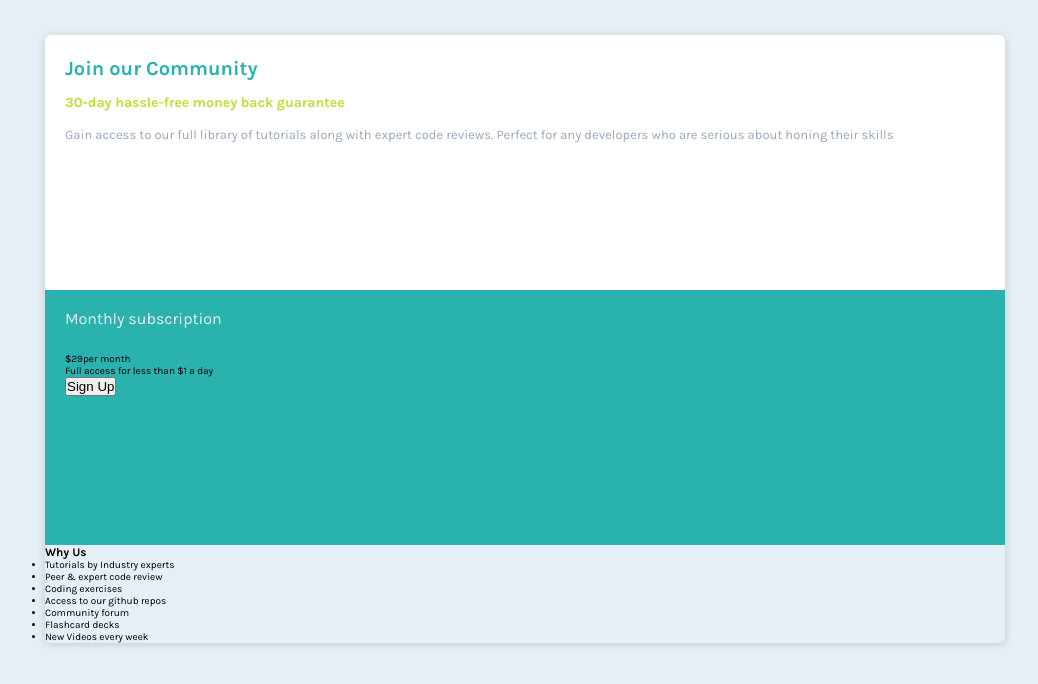
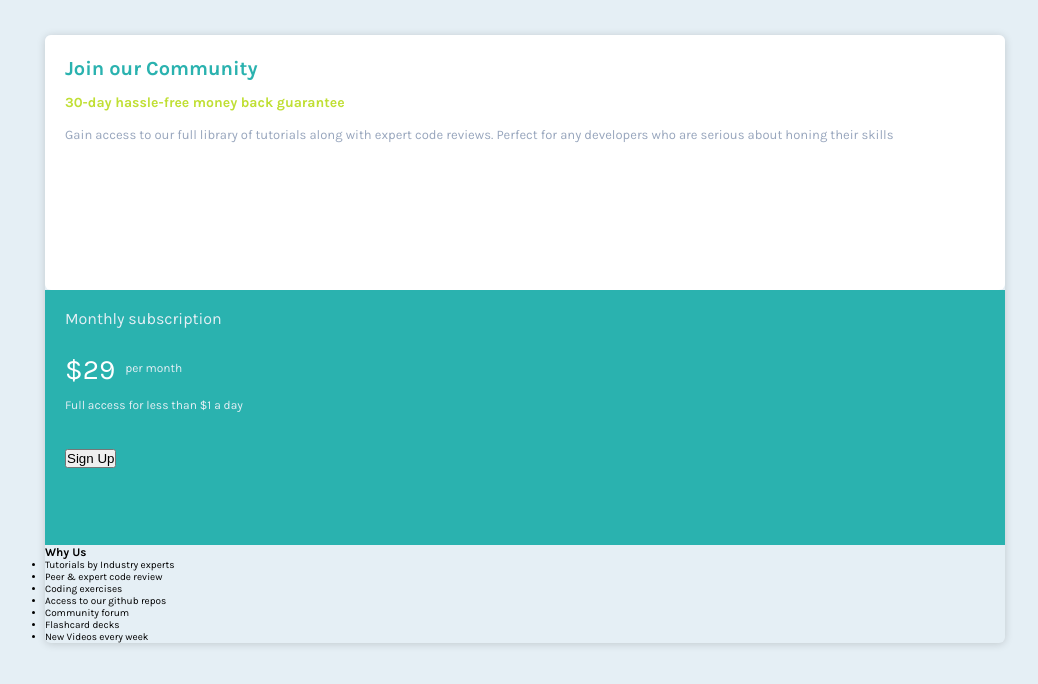
Before and after one commit to RicardoColladoRothschild/SinglePriceGrid.github.io, a plain HTML site: page index.html in a window 1280 px wide. Shown: the whole page, without its empty margins (115-1153 px from the left). Drawn offline with Linux system fonts and the light colour scheme.

Commit message:
create titles and letter on subscription section

```diff
--- a/index.html
+++ b/index.html
@@ -24,8 +24,8 @@
         </section>
         <section class="main-container--subscription">
             <h2>Monthly subscription</h2>
-            <p class="container-subscription--price">$29<span>per month</span></p>
-            <p>Full access for less than $1 a day</p>
+            <p class="container-subscription--price">$29<span class="price-container--mothletters">per month</span></p>
+            <p class="subscription-offer-container">Full access for less than $1 a day</p>
             <button class="container-subscription--button">Sign Up</button>
         </section>
         <section class="main-container--us">
--- a/styles.css
+++ b/styles.css
@@ -84,3 +84,27 @@ body{
     color:var(--lightGrey);
     font-weight: 400;
 }
+
+.main-container--subscription .container-subscription--price{
+    margin-bottom:10px;
+    font-size:2.8rem;
+    font-weight: 400;
+    color:white;
+
+}
+.main-container--subscription .price-container--mothletters{
+    display:inline-block;
+    position:relative;
+    top:-7px;
+    margin-left: 10px;
+    font-size: 1.2rem;
+    color:var(--lightGrey);
+}
+
+.main-container--subscription .subscription-offer-container{
+    margin-bottom: 35px;
+    font-size: 1.2rem;
+    line-height: 1.8rem;
+    color:var(--lightGrey);
+    font-weight: 300;
+}
```
